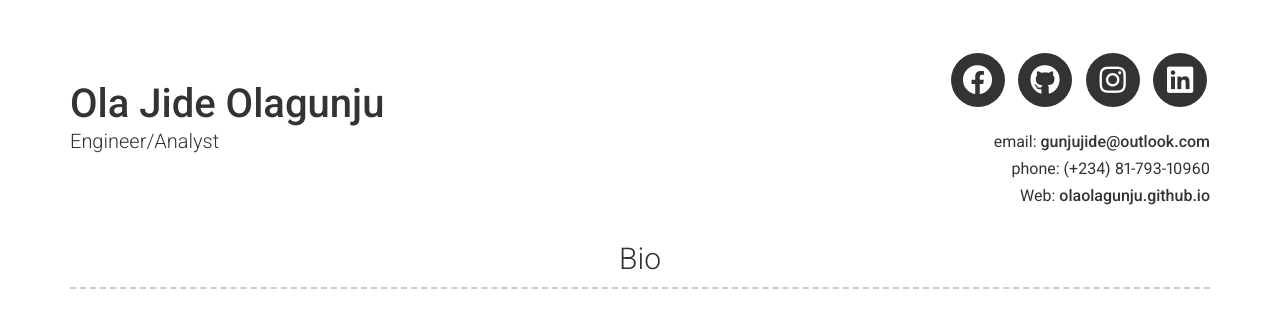
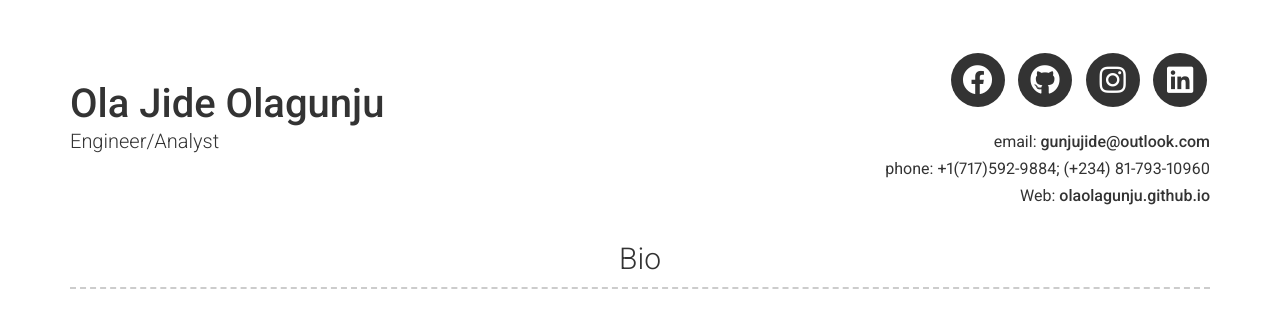
Before and after one commit to OlaOlagunju/cloudgeek.com.ng, a Jekyll site: the page built from index.md, in a window 1280 px wide and 900 px high. Shown: the top 327 px of the window. Built offline with Jekyll 4.4.1, drawn with Linux system fonts in a browser that asks for light colours; nearby versions of some CDN libraries.

Commit message:
Update _config.yml

```diff
--- a/_config.yml
+++ b/_config.yml
@@ -7,7 +7,7 @@ version: 2
 # Personal info
 name: Ola Jide Olagunju
 title: Engineer/Analyst
-phone: (+234) 81-793-10960
+phone: +1(717)592-9884; (+234) 81-793-10960
 phone_title: phone
 email: gunjujide@outlook.com
 email_title: email
```
